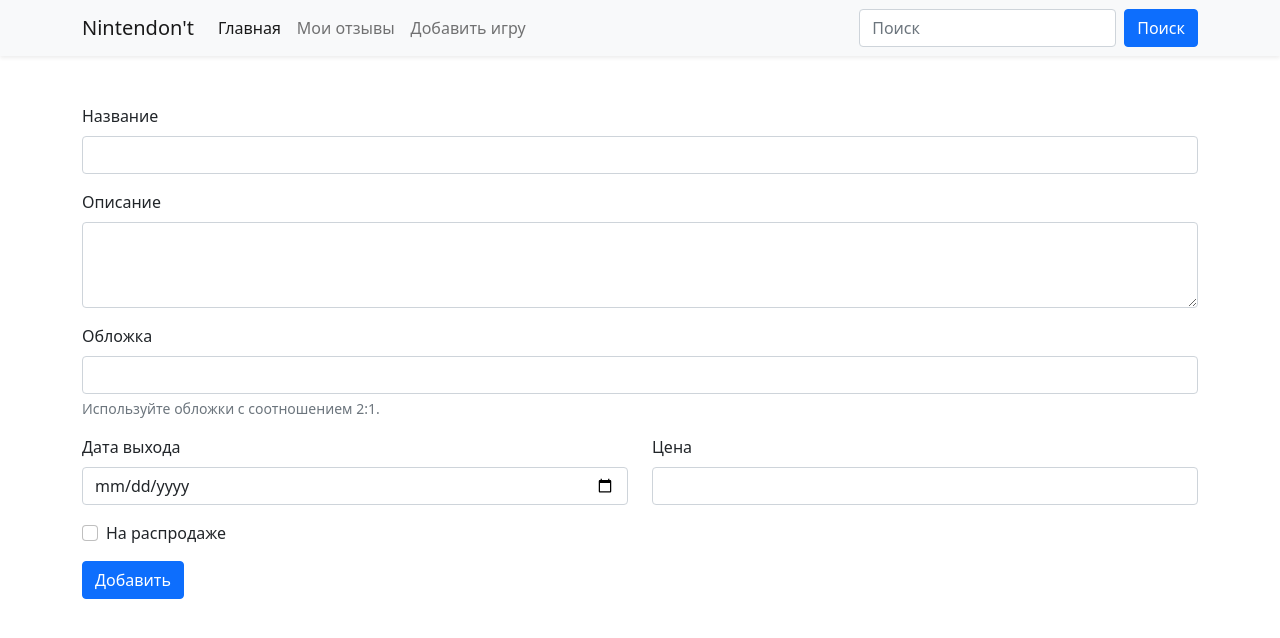
After one commit to BakasaRus/AIP-Games, a Flask app: page /games/new in a window 1280 px wide. The commit adds this page. Shown: the top 638 px of the page. Run offline with Flask 2, Linux system fonts and the light colour scheme.

Commit message:
Add page for new game

```diff
--- a/app.py
+++ b/app.py
@@ -12,6 +12,11 @@ migrate = Migrate(app, db)
 def homepage():
     games = Game.query.all()
     return render_template('index.html', title="Nintendon't", games=games)
+
+
+@app.route('/games/new')
+def create_game():
+    return render_template('new_game.html')
 
 
 @app.route('/games/<int:game_id>')
--- a/templates/navbar.html
+++ b/templates/navbar.html
@@ -14,7 +14,7 @@
                     <a class="nav-link" href="#">Мои отзывы</a>
                 </li>
                 <li class="nav-item">
-                    <a class="nav-link" href="#">Добавить игру</a>
+                    <a class="nav-link" href="{{ url_for('create_game') }}">Добавить игру</a>
                 </li>
             </ul>
             <form class="d-flex" action="{{ url_for('search') }}">
--- /dev/null
+++ b/templates/new_game.html
@@ -0,0 +1,40 @@
+{% extends 'base.html' %}
+
+{% block title %}
+    Новая игра
+{% endblock %}
+
+{% block content %}
+    <div class="container my-5">
+        <form action="{{ url_for('create_game') }}">
+            <div class="mb-3">
+                <label for="title" class="form-label">Название</label>
+                <input type="text" class="form-control" id="title">
+            </div>
+            <div class="mb-3">
+                <label for="desc" class="form-label">Описание</label>
+                <textarea class="form-control" id="desc" rows="3"></textarea>
+            </div>
+            <div class="mb-3">
+                <label for="poster" class="form-label">Обложка</label>
+                <input type="text" class="form-control" id="poster" aria-describedby="posterHelp">
+                <div id="posterHelp" class="form-text">Используйте обложки с соотношением 2:1.</div>
+            </div>
+            <div class="row">
+                <div class="col-md mb-3">
+                    <label for="release_date" class="form-label">Дата выхода</label>
+                    <input type="date" class="form-control" id="release_date">
+                </div>
+                <div class="col-md mb-3">
+                    <label for="price" class="form-label">Цена</label>
+                    <input type="number" class="form-control" id="price">
+                </div>
+            </div>
+            <div class="mb-3 form-check">
+                <input type="checkbox" class="form-check-input" id="onSale">
+                <label class="form-check-label" for="onSale">На распродаже</label>
+            </div>
+            <button type="submit" class="btn btn-primary">Добавить</button>
+        </form>
+    </div>
+{% endblock %}
```
